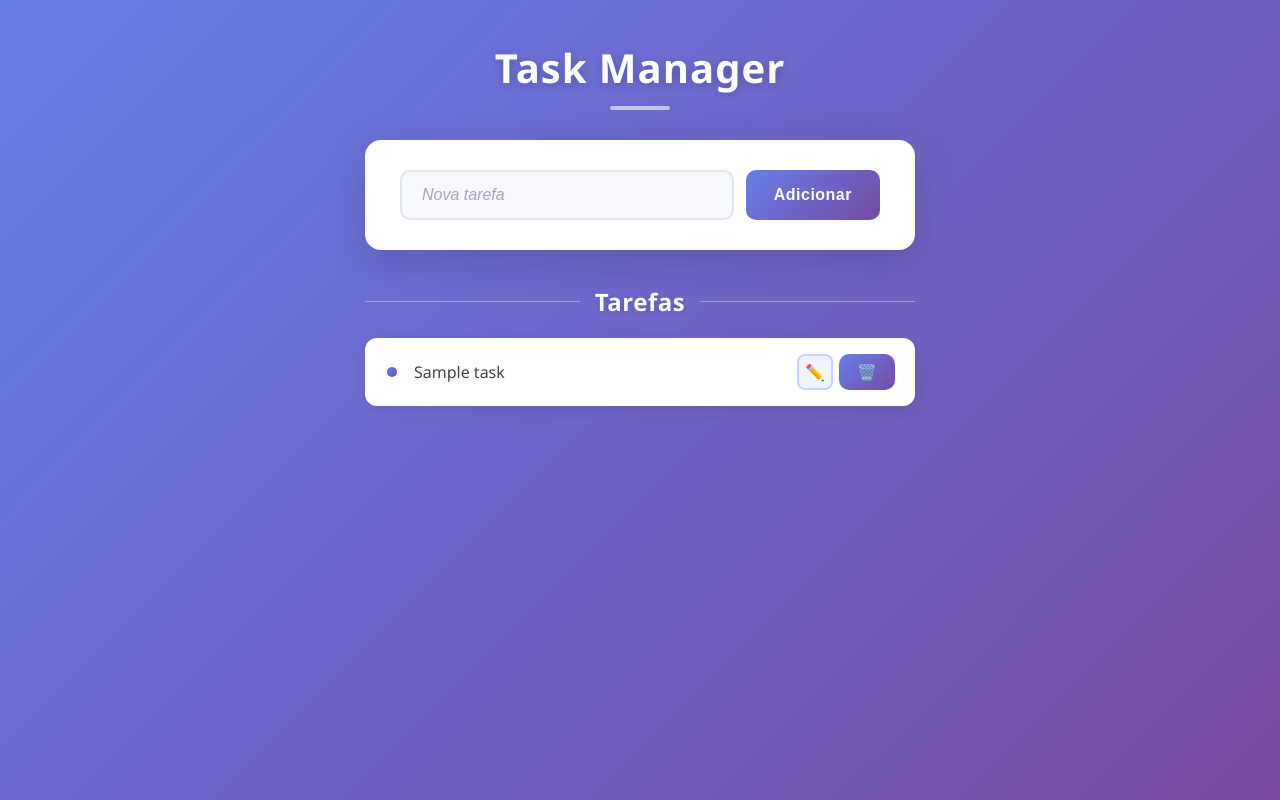
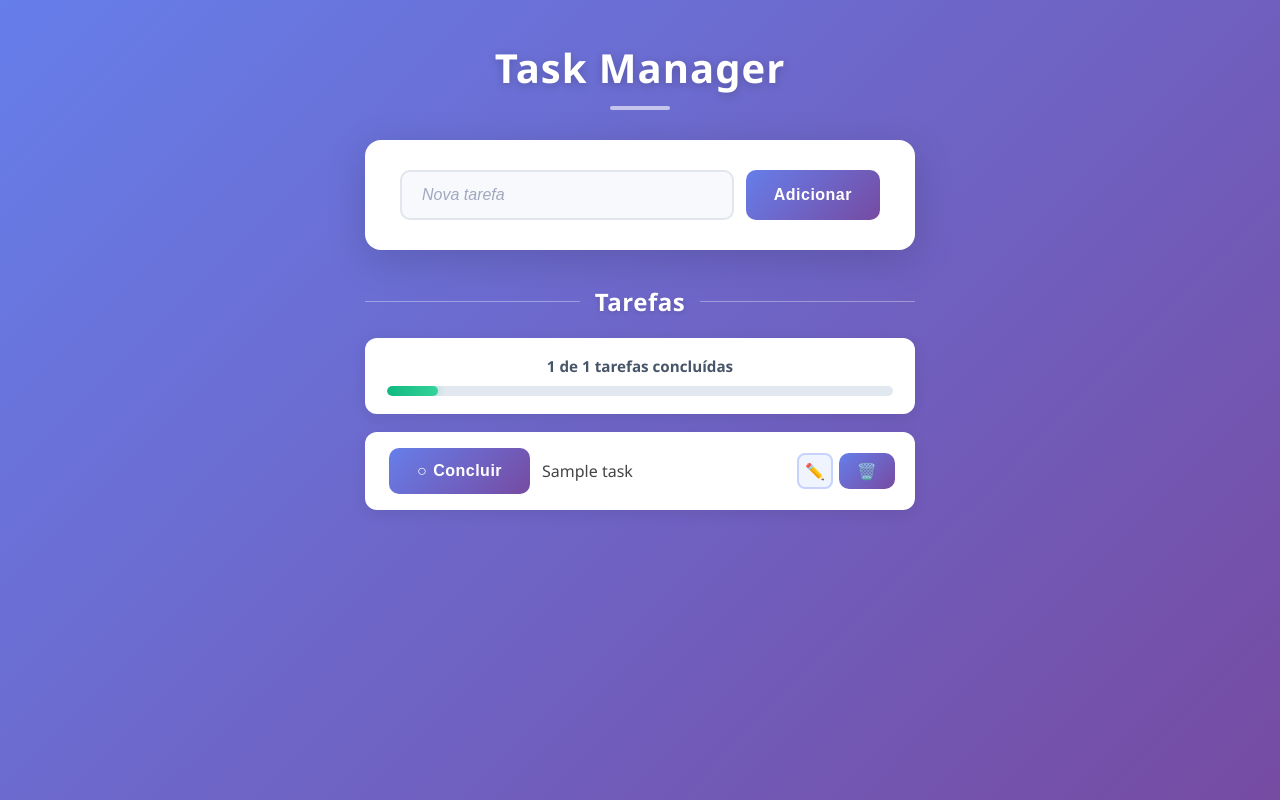
Before and after one commit to lhluis/task-manager-ac1, a Flask app: template templates/index.html in a window 1280 px wide. Run offline with Flask 3, Linux system fonts and the light colour scheme; the template is opened without the code that fills it: most values are stand-ins (such as "Sample title", 1, 10 or a date in 2020).

Commit message:
Adiciona funcionalidade de concluir tarefas com barra de progresso
- Novo campo 'done' em cada tarefa (com migracao automatica para tarefas antigas)
- Rota POST /toggle/<id> que alterna o status (responde JSON para AJAX ou redirect para form)
- Botao 'Concluir/Feito' em cada tarefa com estado visual diferenciado
- Contador 'X de Y tarefas concluidas' com barra de progresso animada
- Atualizacao via Fetch API sem recarregar a pagina (sem flash branco)
- Fallback progressivo: funciona mesmo se JS estiver desabilitado

```diff
--- a/app.py
+++ b/app.py
@@ -9,9 +9,14 @@ DB = "tasks.json"
 def load_tasks():
     try:
         with open(DB, "r") as f:
-            return json.load(f)
+            tasks = json.load(f)
     except (FileNotFoundError, json.JSONDecodeError):
         return []
+
+    for task in tasks:
+        task.setdefault("done", False)
+
+    return tasks
 
 
 def save_tasks(tasks):
@@ -22,7 +27,9 @@ def save_tasks(tasks):
 @app.route("/")
 def index():
     tasks = load_tasks()
-    return render_template("index.html", tasks=tasks)
+    done_count = sum(1 for task in tasks if task.get("done"))
+    progress = round(done_count / len(tasks) * 100) if tasks else 0
+    return render_template("index.html", tasks=tasks, done_count=done_count, progress=progress)
 
 
 @app.route("/add", methods=["POST"])
@@ -31,8 +38,32 @@ def add_task():
     title = request.form["title"].strip()
 
     if title:
-        tasks.append({"title": title})
+        tasks.append({"title": title, "done": False})
         save_tasks(tasks)
+
+    return redirect("/")
+
+
+@app.route("/toggle/<int:task_id>", methods=["POST"])
+def toggle_task(task_id):
+    tasks = load_tasks()
+    new_done = False
+
+    if 0 <= task_id < len(tasks):
+        tasks[task_id]["done"] = not tasks[task_id].get("done", False)
+        new_done = tasks[task_id]["done"]
+        save_tasks(tasks)
+
+    if request.headers.get("X-Requested-With") == "XMLHttpRequest":
+        done_count = sum(1 for task in tasks if task.get("done"))
+        total = len(tasks)
+        progress = round(done_count / total * 100) if total else 0
+        return {
+            "done": new_done,
+            "done_count": done_count,
+            "total": total,
+            "progress": progress,
+        }
 
     return redirect("/")
 
--- a/static/style.css
+++ b/static/style.css
@@ -5,9 +5,16 @@
     box-sizing: border-box;
 }
 
+html {
+    background: #667eea;
+    background: linear-gradient(135deg, #667eea 0%, #764ba2 100%);
+    min-height: 100%;
+}
+
 body {
     font-family: 'Segoe UI', Tahoma, Geneva, Verdana, sans-serif;
     background: linear-gradient(135deg, #667eea 0%, #764ba2 100%);
+    background-attachment: fixed;
     min-height: 100vh;
     display: flex;
     flex-direction: column;
@@ -151,7 +158,7 @@ ul {
 /* ===== Task Item ===== */
 li {
     background: #ffffff;
-    padding: 16px 20px 16px 45px;
+    padding: 16px 20px;
     border-radius: 12px;
     font-size: 1rem;
     color: #444;
@@ -169,20 +176,6 @@ li {
     animation: fadeInUp 0.4s ease backwards;
 }
 
-/* Bullet decorativo */
-li::before {
-    content: '';
-    position: absolute;
-    left: 18px;
-    top: 50%;
-    transform: translateY(-50%);
-    width: 10px;
-    height: 10px;
-    background: linear-gradient(135deg, #667eea, #764ba2);
-    border-radius: 50%;
-    transition: all 0.3s ease;
-}
-
 li:hover {
     transform: translateX(5px);
     box-shadow: 0 6px 25px rgba(0, 0, 0, 0.12);
@@ -190,9 +183,20 @@ li:hover {
     background: #fefeff;
 }
 
-li:hover::before {
-    transform: translateY(-50%) scale(1.3);
-    box-shadow: 0 0 8px rgba(102, 126, 234, 0.5);
+/* ===== Task Done State ===== */
+li.task-done {
+    background: #f1f5f9;
+    border-left-color: #10b981;
+    opacity: 0.75;
+}
+
+li.task-done .task-title {
+    text-decoration: line-through;
+    color: #94a3b8;
+}
+
+li.task-done:hover {
+    opacity: 1;
 }
 
 li:nth-child(even) {
@@ -227,6 +231,97 @@ li:nth-child(even):hover {
 .task-actions form:hover {
     transform: none;
     box-shadow: none;
+}
+
+/* ===== Botão Toggle (concluir tarefa) ===== */
+.toggle-form {
+    all: unset;
+    display: inline-flex;
+    flex-shrink: 0;
+}
+
+.toggle-form:hover {
+    transform: none;
+    box-shadow: none;
+}
+
+.btn-toggle {
+    display: inline-flex;
+    align-items: center;
+    justify-content: center;
+    gap: 6px;
+    padding: 8px 14px;
+    background: #ffffff;
+    border: 2px solid #cbd5e1;
+    border-radius: 8px;
+    font-size: 0.85rem;
+    font-weight: 600;
+    color: #475569;
+    cursor: pointer;
+    transition: all 0.25s ease;
+    white-space: nowrap;
+}
+
+.btn-toggle .toggle-icon {
+    font-size: 1rem;
+    line-height: 1;
+}
+
+.btn-toggle:hover {
+    border-color: #10b981;
+    color: #10b981;
+    transform: translateY(-1px);
+    box-shadow: 0 4px 12px rgba(16, 185, 129, 0.2);
+}
+
+.btn-toggle.checked {
+    background: #10b981;
+    border-color: #10b981;
+    color: #ffffff;
+    box-shadow: 0 2px 8px rgba(16, 185, 129, 0.35);
+}
+
+.btn-toggle.checked:hover {
+    background: #059669;
+    border-color: #059669;
+    color: #ffffff;
+}
+
+/* ===== Contador / Barra de Progresso ===== */
+.task-counter {
+    width: 100%;
+    max-width: 550px;
+    background: #ffffff;
+    padding: 18px 22px;
+    border-radius: 12px;
+    margin-bottom: 18px;
+    box-shadow: 0 4px 15px rgba(0, 0, 0, 0.08);
+    animation: fadeInUp 0.6s ease 0.25s backwards;
+}
+
+.counter-text {
+    display: block;
+    font-size: 0.95rem;
+    font-weight: 600;
+    color: #475569;
+    margin-bottom: 10px;
+    text-align: center;
+}
+
+.progress-bar {
+    width: 100%;
+    height: 10px;
+    background: #e2e8f0;
+    border-radius: 5px;
+    overflow: hidden;
+}
+
+.progress-fill {
+    height: 100%;
+    background: linear-gradient(90deg, #10b981 0%, #34d399 100%);
+    border-radius: 5px;
+    transition: width 0.6s ease;
+    box-shadow: 0 0 8px rgba(16, 185, 129, 0.4);
 }
 
 /* Botão Editar */
@@ -383,14 +478,17 @@ li:nth-child(10) { animation-delay: 0.80s; }
     input[name="title"] { width: 100%; }
 
     li {
-        padding: 14px 14px 14px 38px;
+        padding: 14px;
         font-size: 0.95rem;
+        gap: 8px;
     }
-
-    li::before { left: 14px; width: 8px; height: 8px; }
 
     .btn-edit,
     .btn-delete { width: 32px; height: 32px; font-size: 0.9rem; }
+
+    .btn-toggle { padding: 6px 10px; font-size: 0.75rem; }
+
+    .btn-toggle .toggle-text { display: none; }
 
     .edit-buttons { flex-direction: column; }
 }
--- a/templates/index.html
+++ b/templates/index.html
@@ -18,9 +18,32 @@
 
 <h2>Tarefas</h2>
 
+{% if tasks %}
+<div class="task-counter">
+    <span class="counter-text">{{ done_count }} de {{ tasks | length }} tarefas concluídas</span>
+    <div class="progress-bar">
+        <div class="progress-fill" data-progress="{{ progress }}"></div>
+    </div>
+</div>
+{% endif %}
+
 <ul>
     {% for task in tasks %}
-    <li>
+    <li class="{% if task.done %}task-done{% endif %}">
+        <!-- Botão Concluir -->
+        <form method="POST" action="/toggle/{{ loop.index0 }}" class="toggle-form">
+            <button type="submit" class="btn-toggle {% if task.done %}checked{% endif %}"
+                    title="{% if task.done %}Desmarcar tarefa{% else %}Marcar como concluída{% endif %}">
+                {% if task.done %}
+                    <span class="toggle-icon">✓</span>
+                    <span class="toggle-text">Feito</span>
+                {% else %}
+                    <span class="toggle-icon">○</span>
+                    <span class="toggle-text">Concluir</span>
+                {% endif %}
+            </button>
+        </form>
+
         <span class="task-title">{{ task.title }}</span>
 
         <div class="task-actions">
@@ -41,5 +64,61 @@
     {% endfor %}
 </ul>
 
+<script>
+    // Define a largura inicial da barra de progresso (vinda do servidor)
+    document.querySelectorAll('.progress-fill').forEach(function (bar) {
+        bar.style.width = bar.dataset.progress + '%';
+    });
+
+    // HTML interno do botão (não-concluída / concluída)
+    var TOGGLE_HTML = {
+        undone: '<span class="toggle-icon">○</span><span class="toggle-text">Concluir</span>',
+        done:   '<span class="toggle-icon">✓</span><span class="toggle-text">Feito</span>'
+    };
+
+    // Intercepta o submit de cada botão de concluir e usa fetch (sem reload)
+    document.querySelectorAll('.toggle-form').forEach(function (form) {
+        form.addEventListener('submit', function (event) {
+            event.preventDefault();
+
+            fetch(form.action, {
+                method: 'POST',
+                headers: { 'X-Requested-With': 'XMLHttpRequest' }
+            })
+            .then(function (response) { return response.json(); })
+            .then(function (data) {
+                var li = form.closest('li');
+                var button = form.querySelector('.btn-toggle');
+
+                if (data.done) {
+                    li.classList.add('task-done');
+                    button.classList.add('checked');
+                    button.innerHTML = TOGGLE_HTML.done;
+                    button.title = 'Desmarcar tarefa';
+                } else {
+                    li.classList.remove('task-done');
+                    button.classList.remove('checked');
+                    button.innerHTML = TOGGLE_HTML.undone;
+                    button.title = 'Marcar como concluída';
+                }
+
+                // Atualiza contador e barra de progresso
+                var counter = document.querySelector('.counter-text');
+                var progressBar = document.querySelector('.progress-fill');
+                if (counter) {
+                    counter.textContent = data.done_count + ' de ' + data.total + ' tarefas concluídas';
+                }
+                if (progressBar) {
+                    progressBar.style.width = data.progress + '%';
+                }
+            })
+            .catch(function () {
+                // Fallback: se o fetch falhar, faz submit normal
+                form.submit();
+            });
+        });
+    });
+</script>
+
 </body>
 </html>
```
